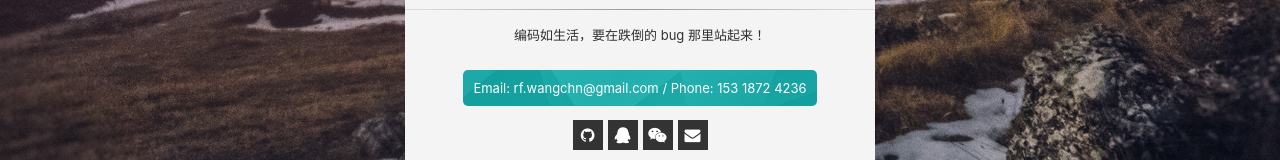
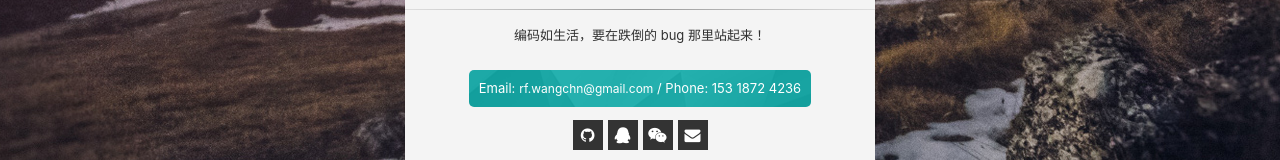
Before and after one commit to smpower/resume, a React app: page / in a window 1280 px wide. Shown: the part 493-653 px from the top of the page. Built offline with nearby package versions, Linux system fonts and the light colour scheme; what markdown-it-attrs would draw is missing.

Commit message:
更新 Home 组件中 Email 链接

```diff
--- a/src/home/views/home.js
+++ b/src/home/views/home.js
@@ -60,7 +60,12 @@ class Home extends Component {
 	    <p>编码如生活，要在跌倒的 bug 那里站起来！</p>
 	  </div>
 	  <div className="contact-box">
-	    <span style={cardBackground2}>Email: rf.wangchn@gmail.com / Phone: 153 1872 4236</span>
+	    <span style={cardBackground2}>Email:
+	      <a href={`mailto:${mailTo.to}?subject=${mailTo.subject}`}
+		rel="noopener noreferrer">
+		rf.wangchn@gmail.com
+	      </a> / Phone: 153 1872 4236
+	    </span>
 	  </div>
 	  <div className="social-icons">
 	    <a href="https://github.com/smpower/" target="_blank"  rel="noopener noreferrer">
--- a/src/home/views/home.scss
+++ b/src/home/views/home.scss
@@ -56,6 +56,16 @@
 	border-radius: 5px;
 	color: #fff;
 	font-size: 13px;
+	a {
+	  margin-left: 4px;
+	  font-size: 12px;
+	  color: #fff;
+	  border-bottom: 1px solid transparent;
+	  transition: border .3s ease-out;
+	  &:hover {
+	    border-bottom: 1px solid #fff;
+	  }
+	}
       }
     }
     .social-icons {
```
